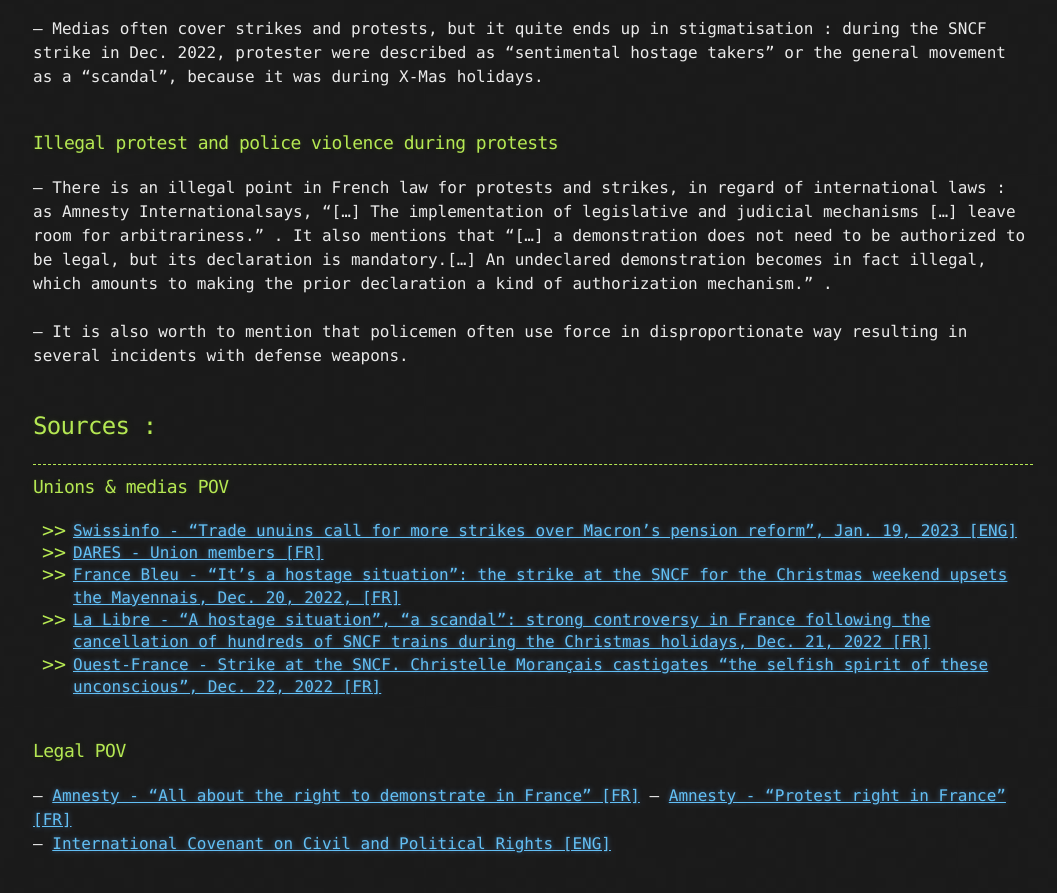
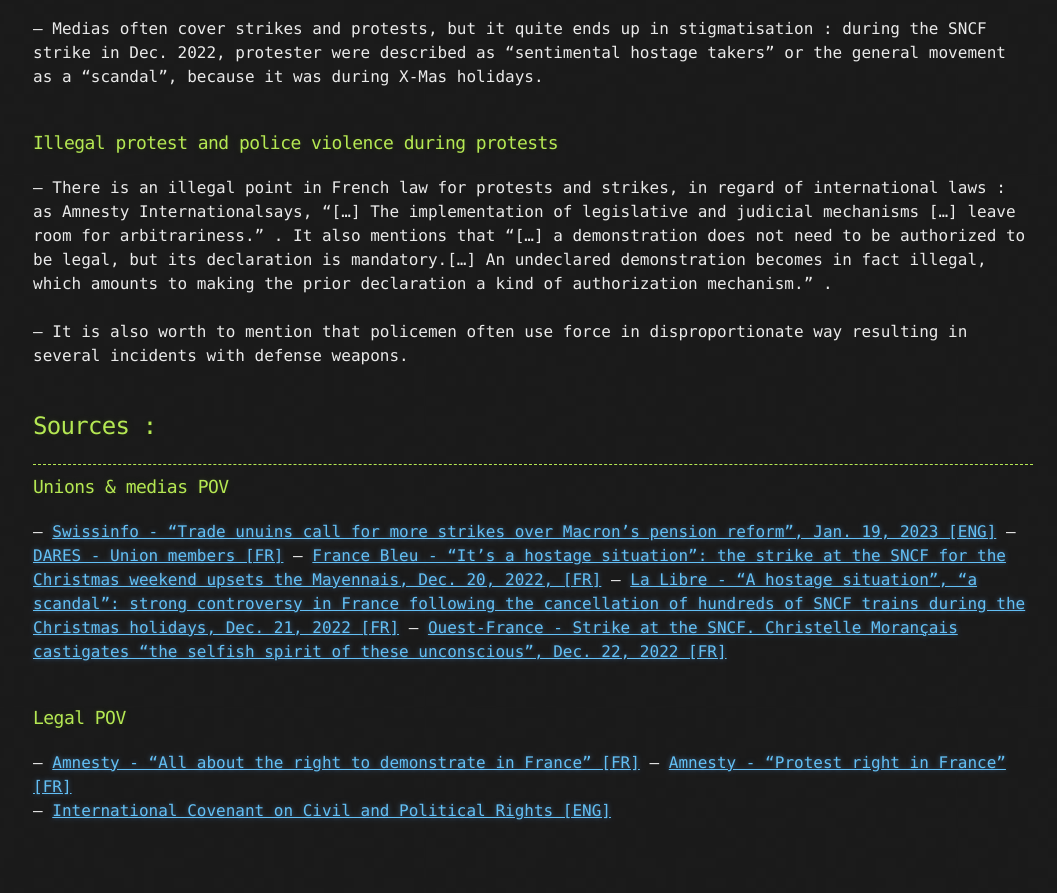
Before and after one commit to maelansecu/maelansecu.github.io, a Jekyll site: the page built from articles/how_do_french_protesters.md, in a window 1280 px wide and 900 px high, scrolled down 889 px. Shown: the top 893 px of the window, without its empty margins (107-1164 px from the left). Built offline with Jekyll 4.4.1, drawn with Linux system fonts in a browser that asks for light colours; our own code applies the rules of GitHub Pages for plain Markdown files; after the commit the page ends 1756 px from its top, so only the background shows below that.

```diff
--- a/articles/how_do_french_protesters.md
+++ b/articles/how_do_french_protesters.md
@@ -40,11 +40,11 @@ The summary will be as follows:<br>
 
 ### Unions & medias POV
 
-- [Swissinfo - "Trade unuins call for more strikes over Macron's pension reform", Jan. 19, 2023 [ENG]](https://www.swissinfo.ch/eng/reuters/trade-unions-call-for-more-strikes-over-macron-s-pension-reform/48217084)
-- [DARES - Union members [FR]](https://dares.travail-emploi.gouv.fr/donnees/la-syndicalisation)
-- [France Bleu - "It's a hostage situation": the strike at the SNCF for the Christmas weekend upsets the Mayennais, Dec. 20, 2022, [FR]](https://www.francebleu.fr/infos/societe/c-est-une-prise-d-otage-la-greve-a-la-sncf-pour-le-week-end-de-noel-contrarient-les-mayennais-3921103)
-- [La Libre - "A hostage situation", "a scandal": strong controversy in France following the cancellation of hundreds of SNCF trains during the Christmas holidays, Dec. 21, 2022 [FR]](https://www.lalibre.be/economie/entreprises-startup/2022/12/21/une-prise-dotage-un-scandale-vive-polemique-en-france-suite-a-lannulation-de-centaines-de-trains-sncf-lors-des-fetes-de-noel-UAEJVR24HZCG7OFKAWREW3EPVI/)
-- [Ouest-France - Strike at the SNCF. Christelle Morançais castigates "the selfish spirit of these unconscious", Dec. 22, 2022 [FR]](https://www.ouest-france.fr/pays-de-la-loire/nantes-44000/greve-a-la-sncf-christelle-morancais-fustige-l-esprit-egoiste-de-ces-inconscients-4782f01c-8203-11ed-95d2-87cbdb857717)<br>
+-- [Swissinfo - "Trade unuins call for more strikes over Macron's pension reform", Jan. 19, 2023 [ENG]](https://www.swissinfo.ch/eng/reuters/trade-unions-call-for-more-strikes-over-macron-s-pension-reform/48217084)
+-- [DARES - Union members [FR]](https://dares.travail-emploi.gouv.fr/donnees/la-syndicalisation)
+-- [France Bleu - "It's a hostage situation": the strike at the SNCF for the Christmas weekend upsets the Mayennais, Dec. 20, 2022, [FR]](https://www.francebleu.fr/infos/societe/c-est-une-prise-d-otage-la-greve-a-la-sncf-pour-le-week-end-de-noel-contrarient-les-mayennais-3921103)
+-- [La Libre - "A hostage situation", "a scandal": strong controversy in France following the cancellation of hundreds of SNCF trains during the Christmas holidays, Dec. 21, 2022 [FR]](https://www.lalibre.be/economie/entreprises-startup/2022/12/21/une-prise-dotage-un-scandale-vive-polemique-en-france-suite-a-lannulation-de-centaines-de-trains-sncf-lors-des-fetes-de-noel-UAEJVR24HZCG7OFKAWREW3EPVI/)
+-- [Ouest-France - Strike at the SNCF. Christelle Morançais castigates "the selfish spirit of these unconscious", Dec. 22, 2022 [FR]](https://www.ouest-france.fr/pays-de-la-loire/nantes-44000/greve-a-la-sncf-christelle-morancais-fustige-l-esprit-egoiste-de-ces-inconscients-4782f01c-8203-11ed-95d2-87cbdb857717)<br>
 <br>
 
 ### Legal POV
```
